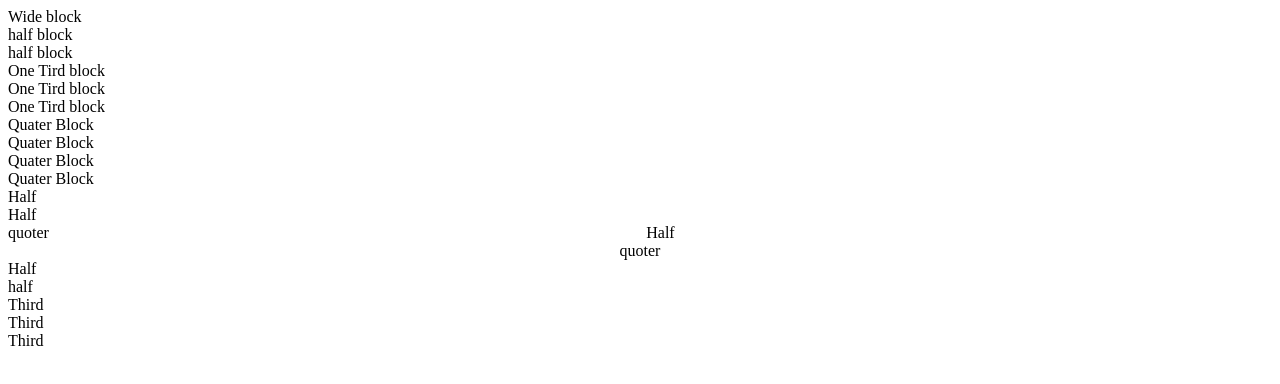
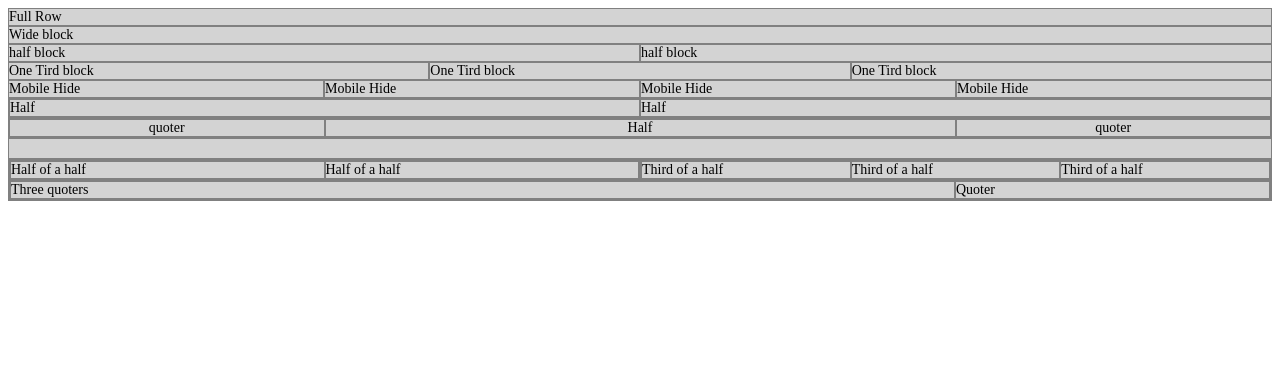
Before and after one commit to gromanou/framme, a plain HTML site: page index.html in a window 1280 px wide. Drawn offline with Linux system fonts and the light colour scheme.

Commit message:
Update index.html

```diff
--- a/index.html
+++ b/index.html
@@ -5,47 +5,60 @@
 		<meta name="viewport" content="initial-scale=1" />
 		<meta http-equiv="Content-Type" content="text/html; charset=UTF-8">
 		<link href="framme.css" rel="stylesheet" />
-		<link rel="stylesheet" media="all and (min-width: 0px) and (max-width: 440px)" href="framme-300.css">
+		<style type="text/css">
+			body{
+				font-size: 14px;
+			}
+			div{
+				border:1px solid gray;
+				background: #d3d3d3;
+			}
+		</style>
 		<body>
 
-			<div class="full">
+			<div class="fm-row">
+				Full Row
+			</div>
+			<div class="fm-row">Wide block</div>
+			<div class="fm-half">half block</div>
+			<div class="fm-half">half block</div>
+			<div class="fm-third">One Tird block</div>
+			<div class="fm-third">One Tird block</div>
+			<div class="fm-third">One Tird block</div>
 
-			</div>
-			<div class="full">Wide block</div>
-			<div class="half">half block</div>
-			<div class="half">half block</div>
-			<div class="third">One Tird block</div>
-			<div class="third">One Tird block</div>
-			<div class="third">One Tird block</div>
-
-			<div class="quoter">Quater Block</div>
-			<div class="quoter">Quater Block</div>
-			<div class="quoter">Quater Block</div>
-			<div class="quoter">Quater Block</div>
+			<div class="fm-quoter fm-mobilehide">Mobile Hide</div>
+			<div class="fm-quoter fm-mobilehide">Mobile Hide</div>
+			<div class="fm-quoter fm-mobilehide">Mobile Hide</div>
+			<div class="fm-quoter fm-mobilehide">Mobile Hide</div>
 
 
 
-			<div class="full">
-				<div class="half">Half</div>
-				<div class="half">Half</div>
+			<div class="fm-row">
+				<div class="fm-half">Half</div>
+				<div class="fm-half">Half</div>
 			</div>
 
-			<div class="full" style="text-align: center">
-				<div class="quoter" style="float:left; position:relative; ">quoter</div>
-				<div class="half" style="position:relative;">Half</div>
-				<div class="quoter" style=" position:relative;">quoter</div>
+			<div class="fm-row" style="text-align: center">
+				<div class="fm-quoter" style="float:left; position:relative; ">quoter</div>
+				<div class="fm-half" style="position:relative;">Half</div>
+				<div class="fm-quoter" style=" position:relative;">quoter</div>
 			</div>
 
+			<div class="fm-spacingrow"></div>
 
-			<div class="full">
-				<div class="half">
-					<div class="half">Half</div>
-					<div class="half">half</div>
+			<div class="fm-row">
+				<div class="fm-half">
+					<div class="fm-half">Half of a half </div>
+					<div class="fm-half">Half of a half </div>
 				</div>
-				<div class="half">
-					<div class="third">Third</div>
-					<div class="third">Third</div>
-					<div class="third">Third</div>
+				<div class="fm-half">
+					<div class="fm-third">Third of a half</div>
+					<div class="fm-third">Third of a half</div>
+					<div class="fm-third">Third of a half</div>
+				</div>
+				<div class="fm-row">
+					<div class="fm-threequaters">Three quoters</div>
+					<div class="fm-quoter">Quoter</div>
 				</div>
 			</div>
 
```
